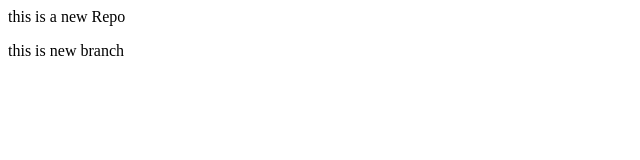
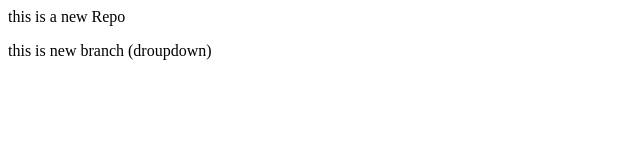
Before and after one commit to Himanshu-bansal-9256/localrepo, a plain HTML site: page index.html in a window 1280 px wide. Shown: the full height of the page, 0-640 px from the left. Drawn offline with Linux system fonts and the light colour scheme.

Commit message:
add droupdown

```diff
--- a/index.html
+++ b/index.html
@@ -1,2 +1,2 @@
 <p>this is a new Repo </p>
-<p>this is new branch </p>
+<p>this is new branch (droupdown) </p>
```
